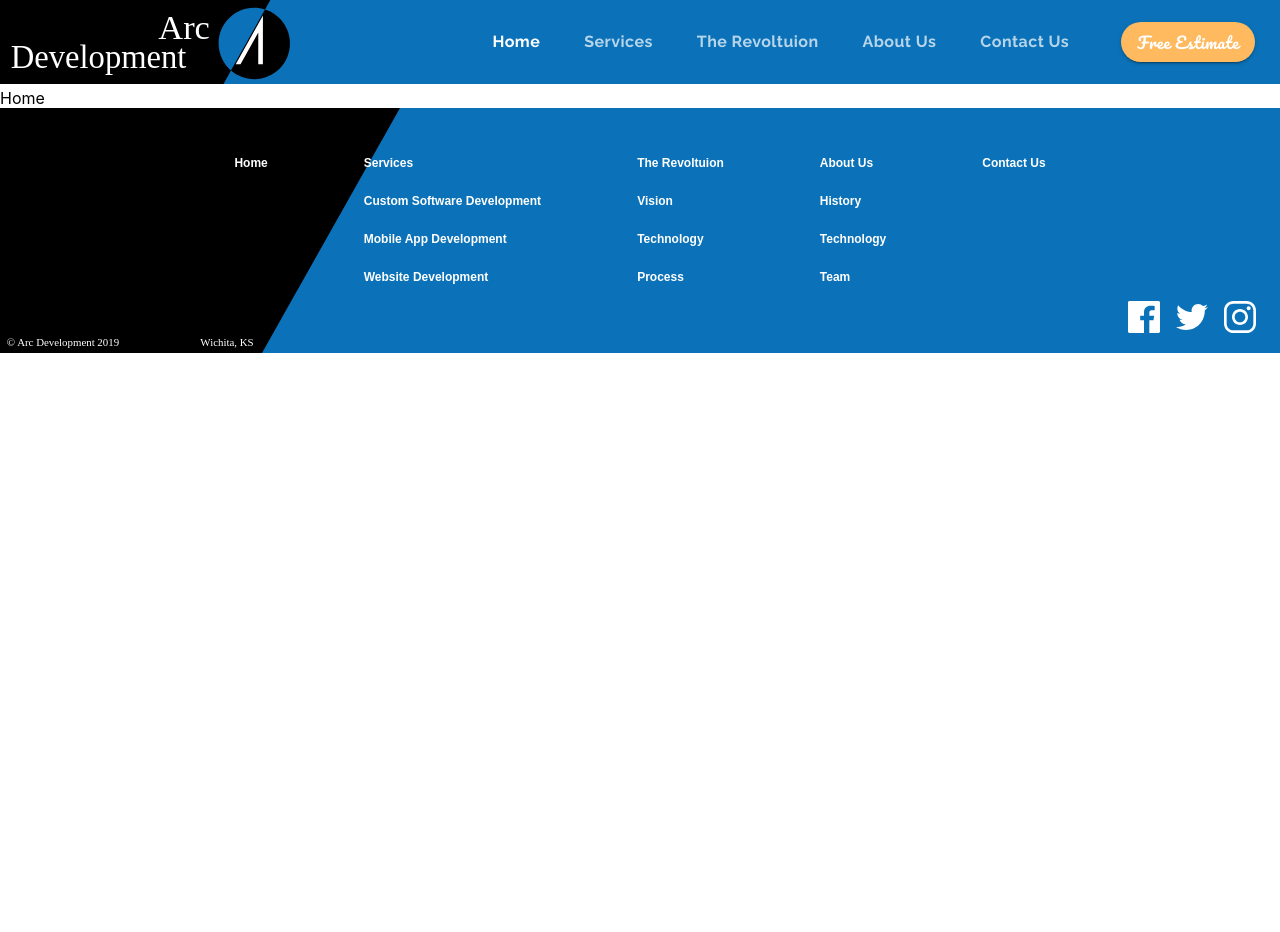
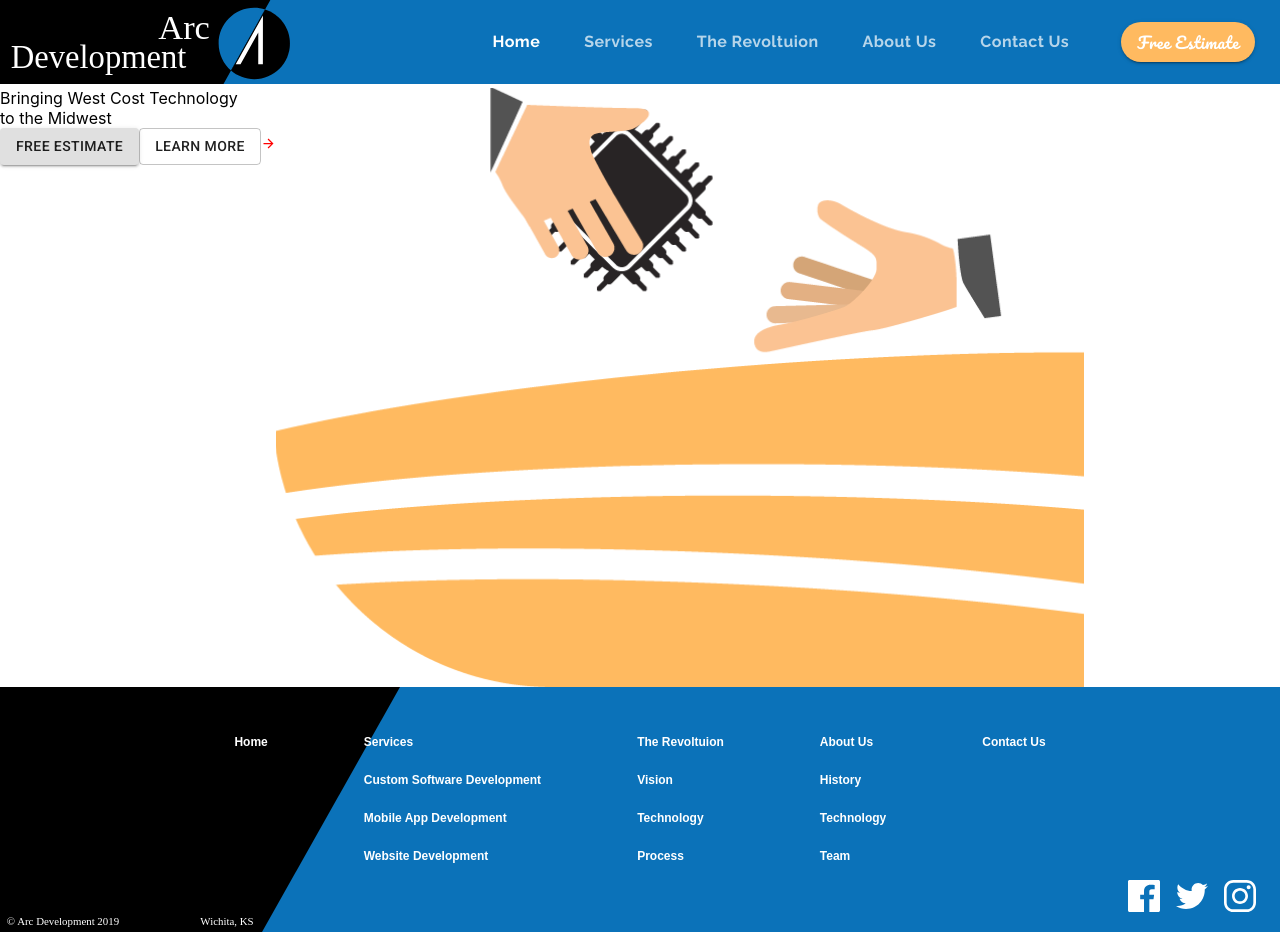
Before and after one commit to Mohamedghaly140/Arc-Development, a React (Create React App) app: page / in a window 1280 px wide. Before the commit the page ends 800 px from the top, so only its background shows below. Built offline with nearby package versions, Linux system fonts and the light colour scheme; the HTML template or start-up script is replaced by a standard one.

Commit message:
add hero block section

```diff
--- a/package.json
+++ b/package.json
@@ -11,6 +11,7 @@
     "@testing-library/user-event": "^7.2.1",
     "react": "^16.13.1",
     "react-dom": "^16.13.1",
+    "react-lottie": "^1.2.3",
     "react-router-dom": "^5.2.0",
     "react-scripts": "3.4.1"
   },
--- a/src/App.js
+++ b/src/App.js
@@ -5,6 +5,7 @@
 import theme from './components/ui/Themes/Theme';
 import Header from './components/ui/Header/Header';
 import Footer from './components/ui/Footer/Footer';
+import LandingPage from './components/LandingPage/LandingPage';
 
 function App() {
   const [selectedIndex, setSelectedIndex] = useState(0);
@@ -19,7 +20,7 @@
           setSelectedIndex={setSelectedIndex}
         />
         <Switch>
-          <Route exact path="/" component={() => <div>Home</div>} />
+          <Route exact path="/" component={LandingPage} />
           <Route path="/services" component={() => <div>services</div>} />
           <Route
             path="/customsoftware"
--- /dev/null
+++ b/src/components/LandingPage/LandingPage.js
@@ -0,0 +1,51 @@
+import React from 'react';
+import Lottie from 'react-lottie';
+import { makeStyles } from '@material-ui/styles';
+import { Grid, Button } from '@material-ui/core';
+
+import animationData from '../../animations/landinganimation/data';
+import ButtonArrow from '../ui/ButtonArrow/ButtonArrow';
+
+const useStyles = makeStyles(theme => ({}));
+
+const LandingPage = () => {
+  const classes = useStyles;
+
+  const defaultOptions = {
+    loop: true,
+    autoplay: true,
+    animationData: animationData,
+    rendererSettings: {
+      preserveAspectRatio: 'xMidYMid slice',
+    },
+  };
+
+  return (
+    <Grid container direction="column">
+      <Grid item>
+        <Grid container direction="row">
+          <Grid item>
+            <div>
+              Bringing West Cost Technology
+              <br /> to the Midwest
+            </div>
+            <Grid container>
+              <Grid item>
+                <Button variant="contained">Free Estimate</Button>
+              </Grid>
+              <Grid item>
+                <Button variant="outlined">Learn More</Button>
+                <ButtonArrow width={15} height={15} fill="red" />
+              </Grid>
+            </Grid>
+          </Grid>
+          <Grid item>
+            <Lottie options={defaultOptions} height={'100%'} width={'100%'} />
+          </Grid>
+        </Grid>
+      </Grid>
+    </Grid>
+  );
+};
+
+export default LandingPage;
--- /dev/null
+++ b/src/components/ui/ButtonArrow/ButtonArrow.js
@@ -0,0 +1,16 @@
+import React from "react";
+
+export default function ButtonArrow(props) {
+  return (
+    <svg
+      className={props.class}
+      xmlns="http://www.w3.org/2000/svg"
+      width={props.width}
+      height={props.height}
+      fill={props.fill}
+      viewBox="0 0 18 18"
+    >
+      <path d="M9 3L7.94 4.06l4.19 4.19H3v1.5h9.13l-4.19 4.19L9 15l6-6z" />
+    </svg>
+  );
+}
```
Also changed, not shown: 1 other file (tests, documents, lock files or other folders).
